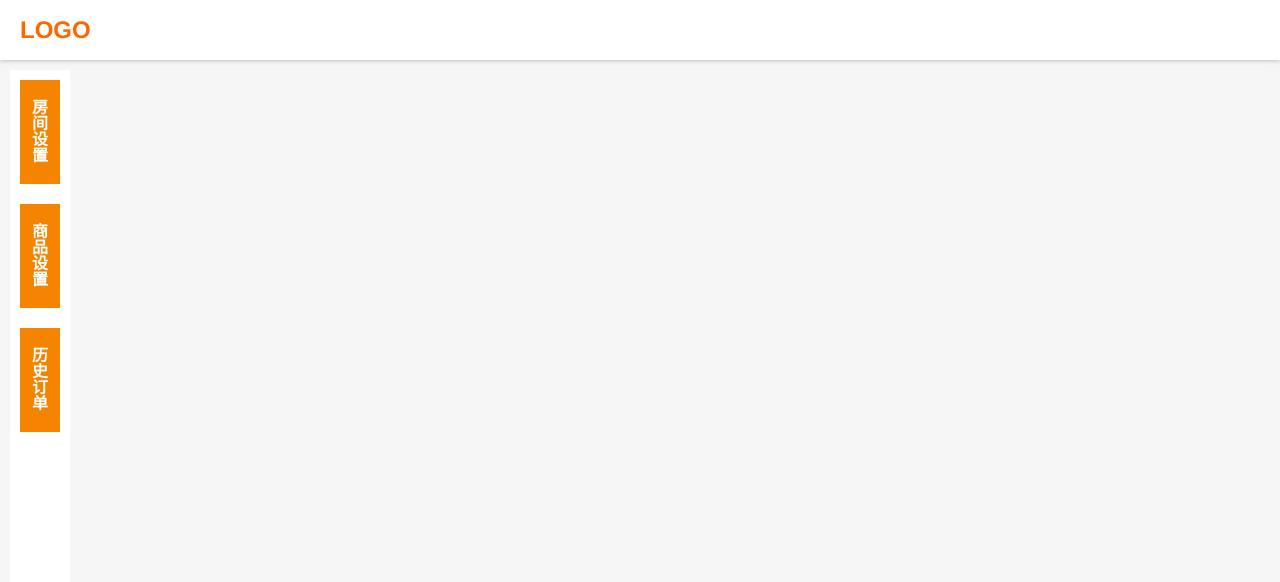
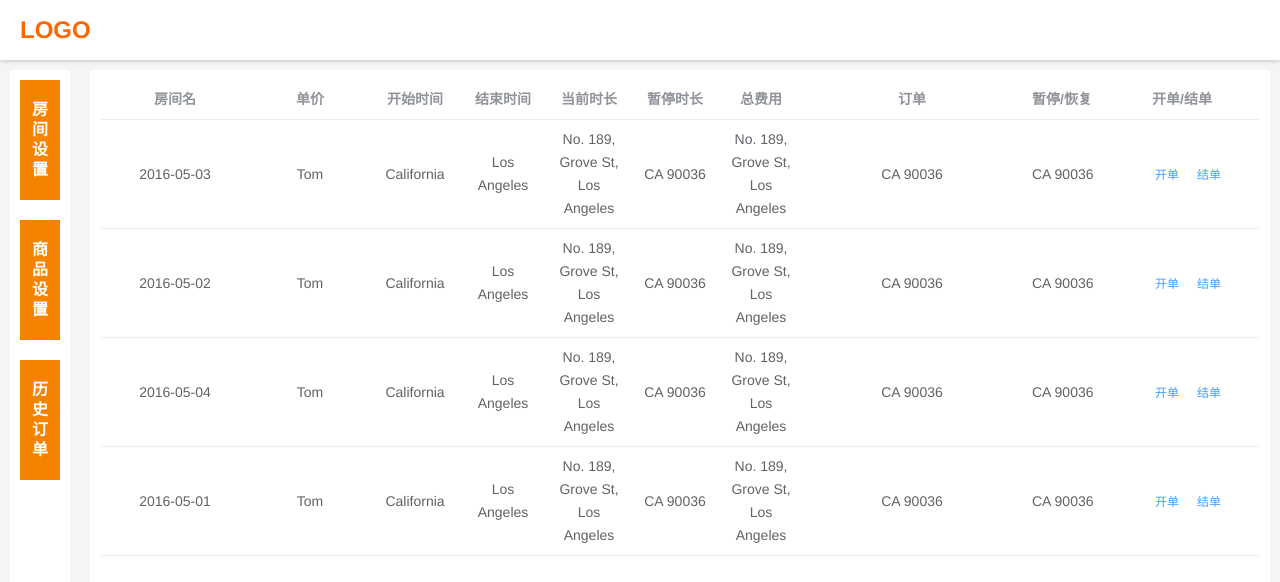
Before and after one commit to PBHAHAHA/cashier-admin, a Vue app: page /dashboard in a window 1280 px wide. Shown: the top 582 px of the page. Built offline with nearby package versions, Linux system fonts and the light colour scheme; sample sign-in values are in the browser's storage.

Commit message:
feat: 增加content

```diff
--- a/index.html
+++ b/index.html
@@ -4,7 +4,7 @@
     <meta charset="UTF-8" />
     <link rel="icon" href="/favicon.ico" />
     <meta name="viewport" content="width=device-width, initial-scale=1.0" />
-    <title>丹红录入后台</title>
+    <title>棋牌记账</title>
   </head>
   <body>
     <div id="app"></div>
--- /dev/null
+++ b/src/components/left-nav.vue
@@ -0,0 +1,41 @@
+<template>
+  <div class="left-nav">
+      <div class="nav-item">
+        房间设置
+      </div>
+      <div class="nav-item">
+        商品设置
+      </div>
+      <div class="nav-item">
+        历史订单
+      </div>
+  </div>
+</template>
+
+<script setup>
+
+</script>
+
+<style lang="scss" scoped>
+  .left-nav {
+    padding: 10px;
+    width: 60px;
+    height: 100%;
+    background-color: #fff;
+    display: flex;
+    flex-direction: column;
+    .nav-item {
+      font-weight: 600;
+      background-color: #f48400;
+      padding: 20px 5px;
+      text-align: center;
+      margin-bottom: 20px;
+      color: #fff;
+      cursor: pointer;
+      line-height: 20px;
+      &:hover {
+        box-shadow: 0 0 10px #dbcbb9;
+      }
+    }
+  }
+</style>
--- a/src/views/dashboard/index.vue
+++ b/src/views/dashboard/index.vue
@@ -1,46 +1,96 @@
 <template>
   <div class="dashborad-container">
-    <div class="left-nav">
-      <div class="nav-item">
-        房间设置
-      </div>
-      <div class="nav-item">
-        商品设置
-      </div>
-      <div class="nav-item">
-        历史订单
-      </div>
+    <Left-Nav></Left-Nav>
+    <div class="content">
+      <el-table :data="tableData" style="width: 100%">
+        <el-table-column align="center" prop="date" label="房间名" width="150" />
+        <el-table-column align="center" prop="name" label="单价" width="120" />
+        <el-table-column align="center" prop="state" label="开始时间"  />
+        <el-table-column align="center" prop="city" label="结束时间"  />
+        <el-table-column align="center" prop="address" label="当前时长" />
+        <el-table-column align="center" prop="zip" label="暂停时长"  />
+        <el-table-column align="center" prop="address" label="总费用" />
+        <el-table-column align="center" prop="zip" label="订单"  min-width="200">
+          <template #default>
+
+          </template>
+        </el-table-column>
+        <el-table-column prop="zip" label="暂停/恢复" width="120" >
+          <template #default>
+
+          </template>
+        </el-table-column>
+        <el-table-column fixed="right" label="开单/结单" width="120">
+          <template #default>
+            <el-button link type="primary" size="small" @click="handleClick"
+              >开单</el-button
+            >
+            <el-button link type="primary" size="small">结单</el-button>
+          </template>
+        </el-table-column>
+      </el-table>
     </div>
   </div>
 </template>
 
 <script setup>
+import LeftNav from '../../components/left-nav.vue';
+const handleClick = () => {
+  console.log('click')
+}
 
+const tableData = [
+  {
+    date: '2016-05-03',
+    name: 'Tom',
+    state: 'California',
+    city: 'Los Angeles',
+    address: 'No. 189, Grove St, Los Angeles',
+    zip: 'CA 90036',
+    tag: 'Home',
+  },
+  {
+    date: '2016-05-02',
+    name: 'Tom',
+    state: 'California',
+    city: 'Los Angeles',
+    address: 'No. 189, Grove St, Los Angeles',
+    zip: 'CA 90036',
+    tag: 'Office',
+  },
+  {
+    date: '2016-05-04',
+    name: 'Tom',
+    state: 'California',
+    city: 'Los Angeles',
+    address: 'No. 189, Grove St, Los Angeles',
+    zip: 'CA 90036',
+    tag: 'Home',
+  },
+  {
+    date: '2016-05-01',
+    name: 'Tom',
+    state: 'California',
+    city: 'Los Angeles',
+    address: 'No. 189, Grove St, Los Angeles',
+    zip: 'CA 90036',
+    tag: 'Office',
+  },
+]
 </script>
 
 <style lang="scss" scoped>
 .dashborad-container {
   background-color: #f6f6f6;
+  width: 100%;
   height: calc(100% );
-  .left-nav {
+  display: flex;
+  gap: 0 20px;
+  .content {
+    background-color: #fff;
+    flex: 1;
     padding: 10px;
-    width: 60px;
-    height: 100%;
-    background-color: #fff;
-    display: flex;
-    flex-direction: column;
-    .nav-item {
-      font-weight: 600;
-      background-color: #f48400;
-      padding: 20px 5px;
-      text-align: center;
-      margin-bottom: 20px;
-      color: #fff;
-      cursor: pointer;
-      &:hover {
-        box-shadow: 0 0 10px #dbcbb9;
-      }
-    }
+    width: calc(100% - 80px);
   }
 }
 </style>
```
